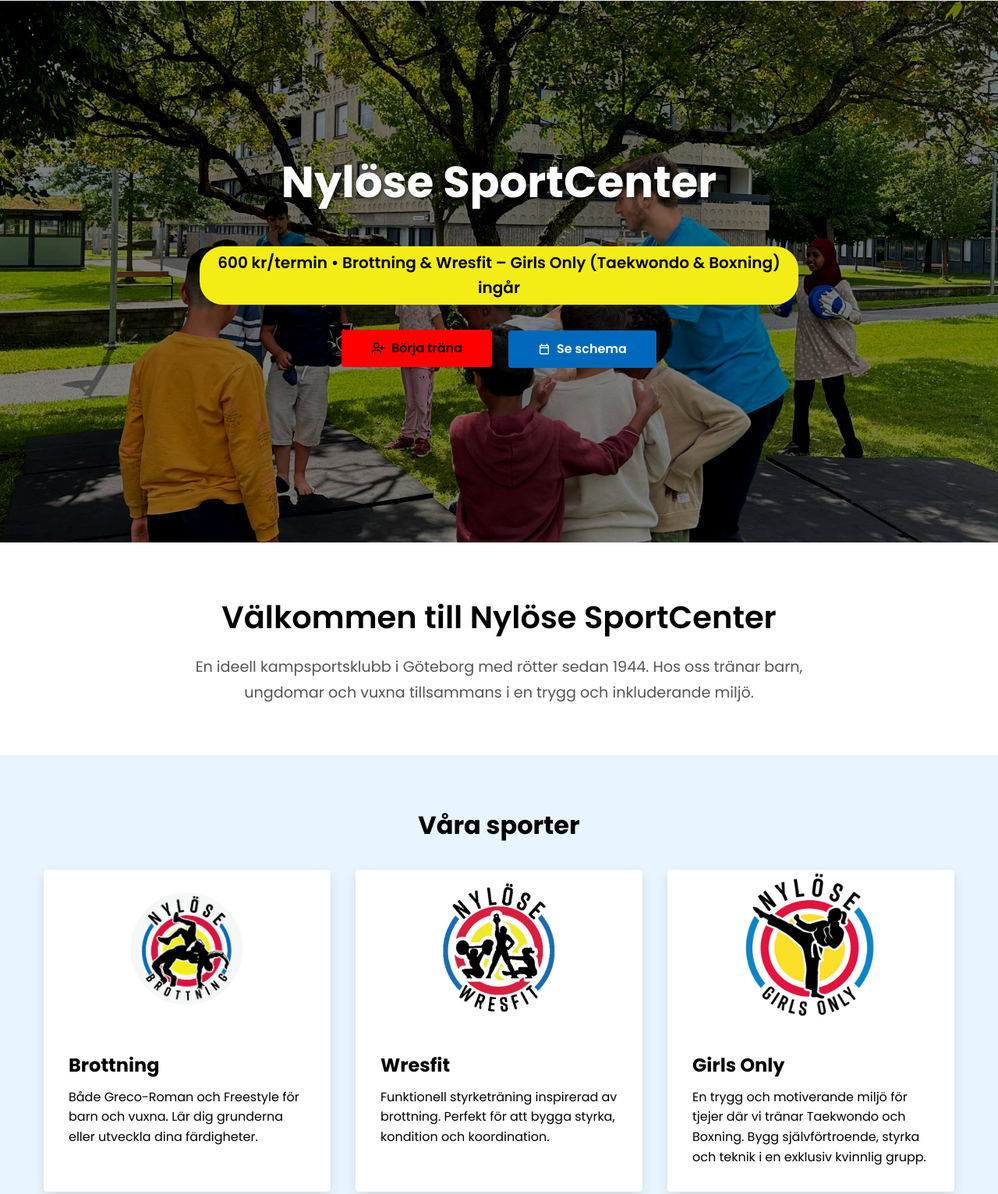
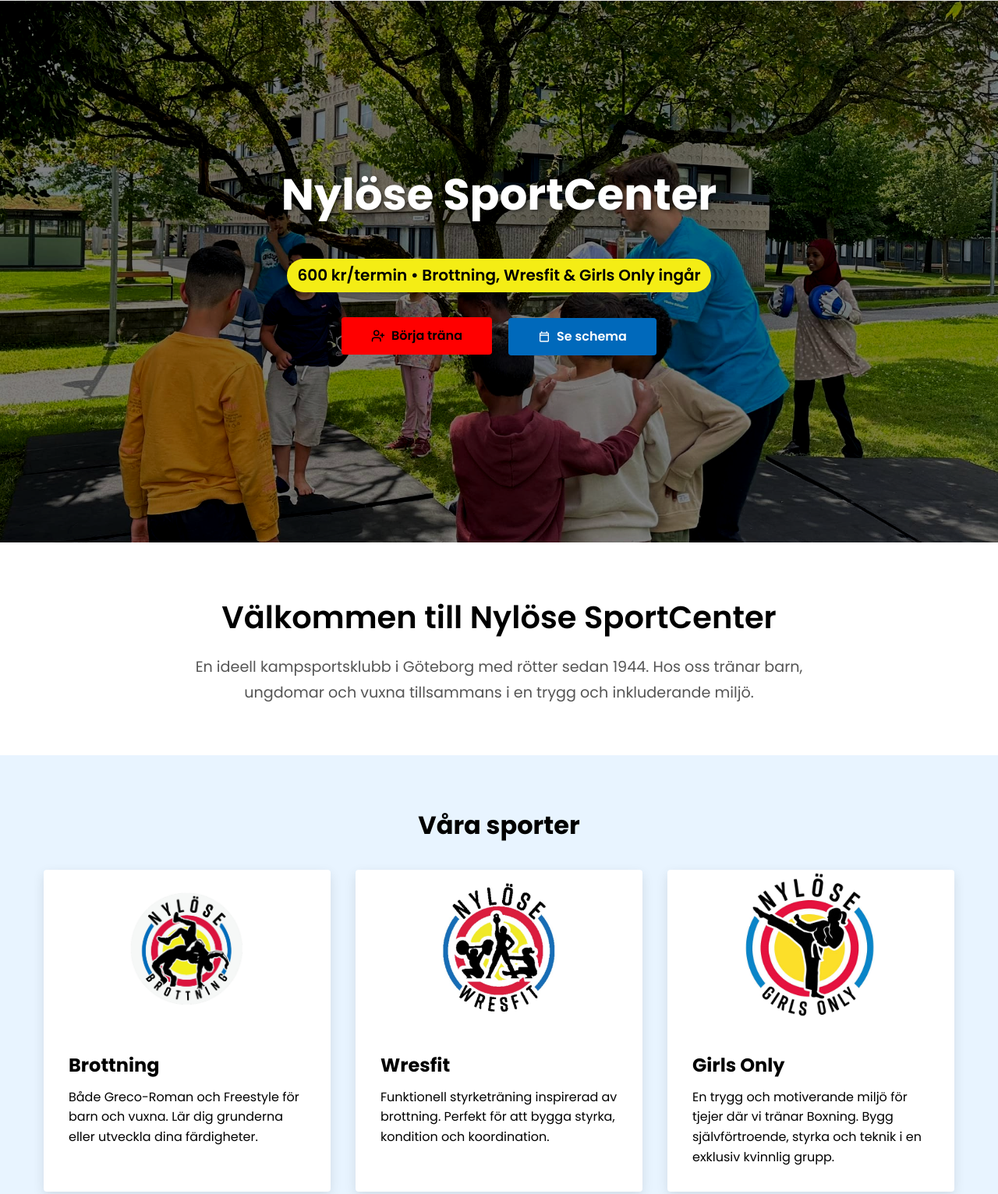
Before and after one commit to rebazzzz/nylose, a website: page index.html in a window 1280 px wide. Shown: the part 104-1636 px from the top of the page at 78% size. Drawn offline with Linux system fonts and the light colour scheme.

Commit message:
removed taekwondo from girls only

```diff
--- a/index.html
+++ b/index.html
@@ -79,7 +79,7 @@
         </div>
         <div class="container hero-content">
             <h1>Nylöse SportCenter</h1>
-            <div class="price-badge">600 kr/termin • Brottning & Wresfit – Girls Only (Taekwondo & Boxning) ingår</div>
+            <div class="price-badge">600 kr/termin • Brottning, Wresfit & Girls Only ingår</div>
 
             <div>
                 <a href="registration.html" class="btn btn-primary">
@@ -148,7 +148,7 @@
                     </div>
                     <div class="sport-content">
                         <h3 id="girlsonly-title" class="sport-title">Girls Only</h3>
-                        <p>En trygg och motiverande miljö för tjejer där vi tränar Taekwondo och Boxning. Bygg
+                        <p>En trygg och motiverande miljö för tjejer där vi tränar Boxning. Bygg
                             självförtroende, styrka och teknik i en exklusiv kvinnlig grupp.</p>
                     </div>
                 </div>
```
